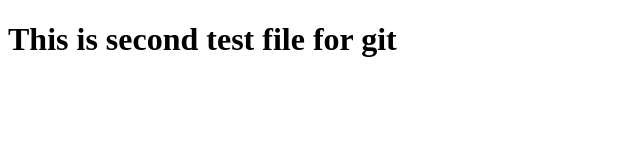
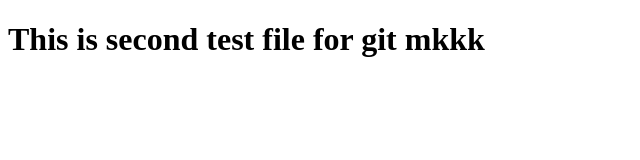
Before and after one commit to webkeonmukesh/proj1, a plain HTML site: page test1.html in a window 1280 px wide. Shown: the whole page, without its empty margins (0-640 px from the left). Drawn offline with Linux system fonts and the light colour scheme.

Commit message:
Update test1.html

```diff
--- a/test1.html
+++ b/test1.html
@@ -4,7 +4,7 @@
 	<title>Test1</title>
 </head>
 <body>
-	<h1>This is second test file for git</h1>
+	<h1>This is second test file for git mkkk</h1>
 
 </body>
 </html>
```
